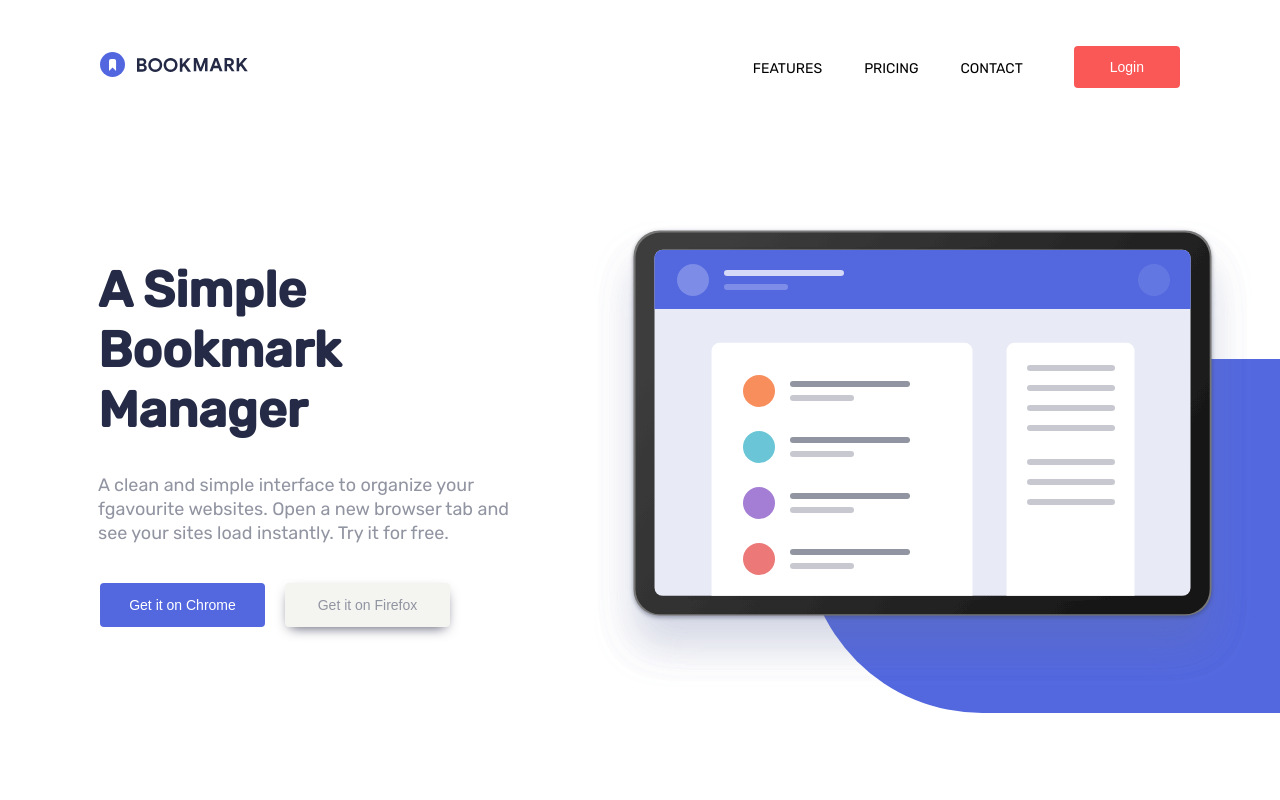
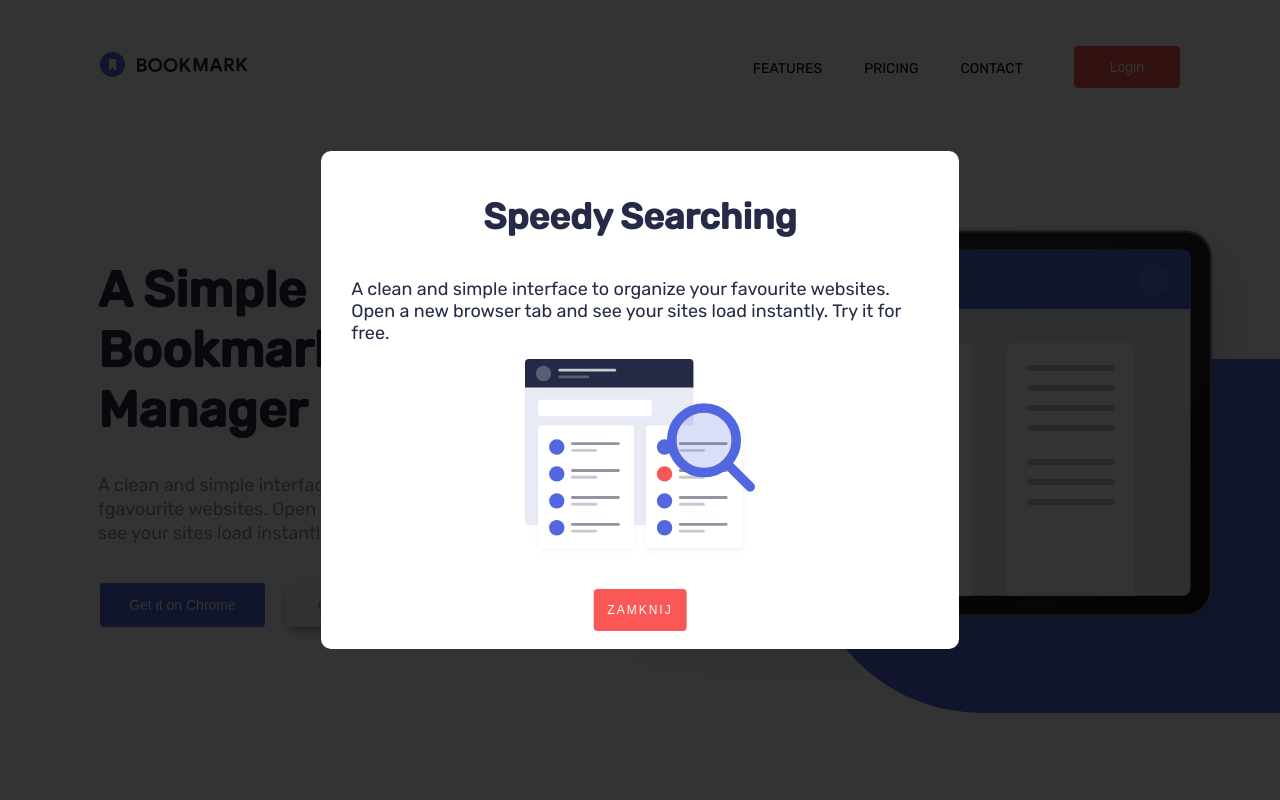
Before and after one commit to DawidRynkal/confilogiTask, a React (Create React App) app: page / in a window 1280 px wide. Shown: the top 800 px of the page. Built offline with nearby package versions, Linux system fonts and the light colour scheme.

Commit message:
modal auto time show

```diff
--- a/package.json
+++ b/package.json
@@ -12,6 +12,7 @@
     "@types/react-dom": "^18.2.18",
     "react": "^18.2.0",
     "react-dom": "^18.2.0",
+    "react-modal": "^3.16.1",
     "react-router": "^6.21.0",
     "react-router-dom": "^6.21.0",
     "react-scripts": "5.0.1",
@@ -42,5 +43,8 @@
       "last 1 firefox version",
       "last 1 safari version"
     ]
+  },
+  "devDependencies": {
+    "@types/react-modal": "^3.16.3"
   }
 }
--- a/src/App.tsx
+++ b/src/App.tsx
@@ -1,16 +1,32 @@
+import { useEffect, useState } from "react";
 import "./assets/styles/app.sass";
 import Router from "./router/router";
 import Footer from "./shared/components/Footer/Footer";
 import Header from "./shared/components/Header/Header";
 import DesktopNavigation from "./shared/components/Navigation/DesktopNavigation";
+import ModalComponent from "./shared/components/ModalComponent/ModalComponent";
 
 function App() {
+  const [modalIsOpen, setModalIsOpen] = useState(false);
+
+  useEffect(() => {
+    const timer = setTimeout(() => {
+      setModalIsOpen(true);
+    }, 3000);
+
+    return () => clearTimeout(timer);
+  }, []);
+
+  const closeModal = () => {
+    setModalIsOpen(false);
+  };
   return (
     <>
       <Header />
       <DesktopNavigation />
       <Router />
       <Footer />
+      <ModalComponent isOpen={modalIsOpen} closeModal={closeModal} />
     </>
   );
 }
--- /dev/null
+++ b/src/assets/styles/_modal.sass
@@ -0,0 +1,62 @@
+@import '_colors'
+
+.modal
+  outline: 0
+  &__overlay
+    position: fixed
+    top: 0
+    left: 0
+    right: 0
+    bottom: 0
+    display: flex
+    justify-content: center
+    align-items: center
+    background-color: rgba(0, 0, 0, 0.8)
+    border: none
+
+  &__content
+    background: white
+    border-radius: 10px
+    padding: 10px
+    margin: auto
+    width: 80%
+    height: 80%
+    padding-bottom: 90px
+    position: relative
+
+    .modal__text
+      display: flex
+      flex-direction: column
+      align-items: center
+      justify-content: center
+    img
+      width: 130px
+
+    h1, p
+      color: $blueDark
+    p
+      padding: 15px 10px
+      font-size: 14px
+
+    button
+      background-color: $redBright
+      color: white
+      border: none
+      cursor: pointer
+      position: absolute
+      bottom: 10px
+      right: 50%
+      transform: translateX(50%)
+      font-size: 12px
+
+@media screen and (min-width: $large+'px')
+  .modal
+    &__content
+      width: 50%
+      height: 90%
+      padding: 20px
+      padding-bottom: 90px
+    img
+      width: 230px
+    p
+      font-size: 18px
--- a/src/assets/styles/app.sass
+++ b/src/assets/styles/app.sass
@@ -11,3 +11,4 @@
 @import '_downloadExtension'
 @import '_dropdownSection'
 @import '_desktopNavigation'
+@import '_modal'
--- /dev/null
+++ b/src/shared/components/ModalComponent/ModalComponent.tsx
@@ -0,0 +1,34 @@
+import Modal from "react-modal";
+import Ilustration2 from "../../../assets/images/illustration-features-tab-2.svg";
+import CustomButton, { ButtonTypes } from "../buttons/CustomButton";
+
+const ModalComponent = ({ isOpen, closeModal }: any) => {
+  return (
+    <Modal
+      isOpen={isOpen}
+      onRequestClose={closeModal}
+      contentLabel="Przykładowy Modal"
+      className="modal"
+      overlayClassName="modal__overlay"
+    >
+      <div className="modal__content">
+        <div className="modal__text">
+          <h1>Speedy Searching</h1>
+          <p>
+            A clean and simple interface to organize your favourite websites.
+            Open a new browser tab and see your sites load instantly. Try it for
+            free.
+          </p>
+          <img src={Ilustration2} alt="" />
+        </div>
+        <CustomButton
+          handleClick={closeModal}
+          text="Zamknij"
+          type={ButtonTypes.BORDER}
+        />
+      </div>
+    </Modal>
+  );
+};
+
+export default ModalComponent;
```
Also changed, not shown: 1 other file (tests, documents, lock files or other folders).
